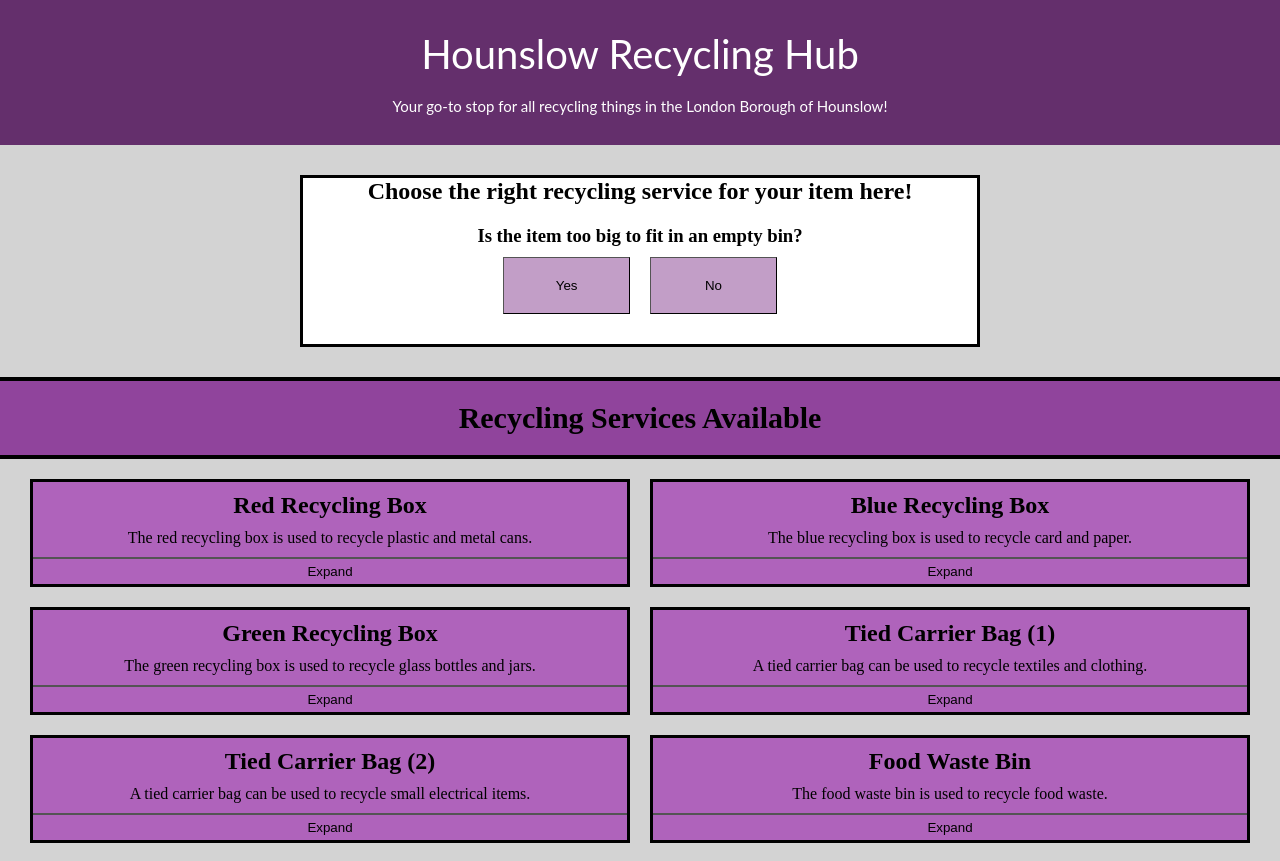
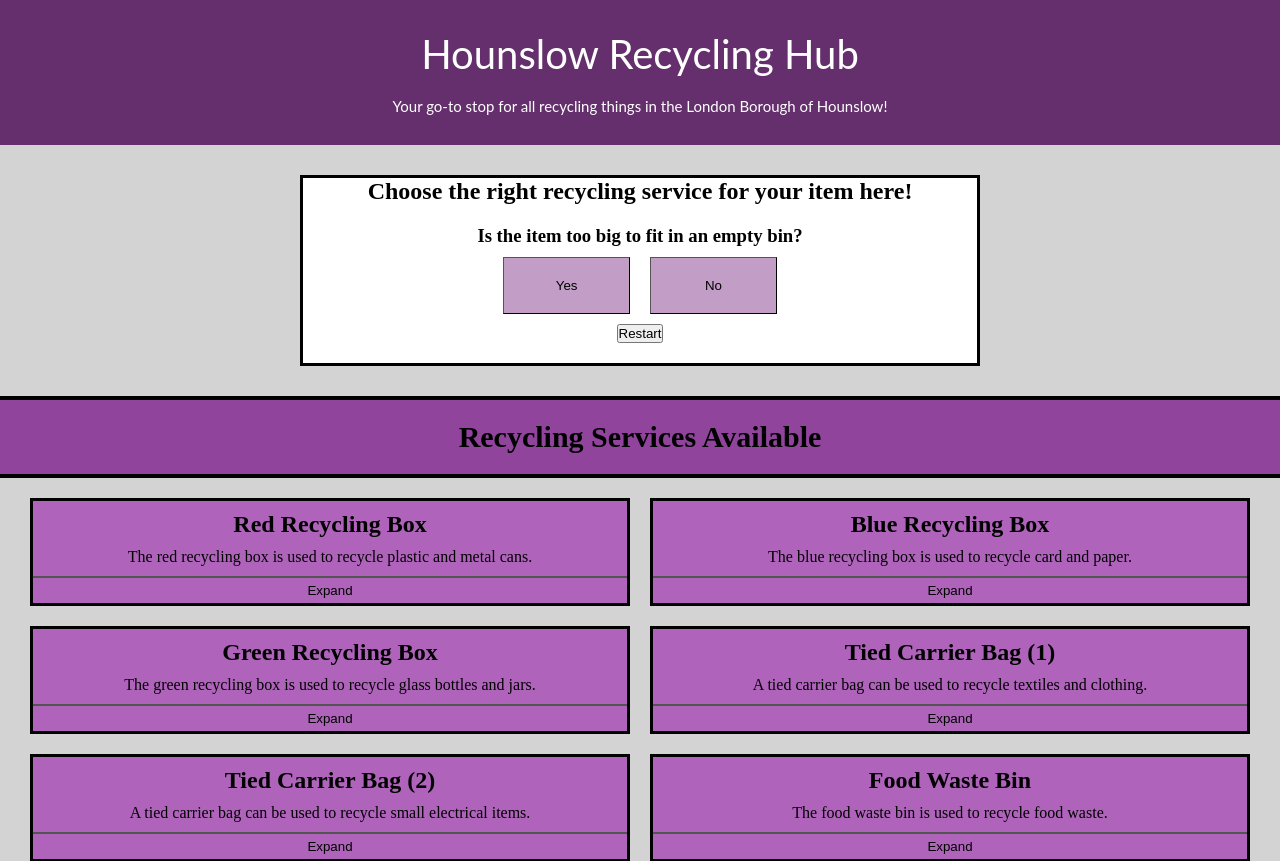
Before and after one commit to ajn2020/test, a Next.js app: page / in a window 1280 px wide. Shown: the top 861 px of the page. Built offline with nearby package versions, Linux system fonts and the light colour scheme.

Commit message:
Add restart button

```diff
--- a/components/Quiz.tsx
+++ b/components/Quiz.tsx
@@ -205,6 +205,10 @@ const questions = [
 
   };
 
+  const handleReset = () => {
+    setCurrentQuestion(0);
+  };
+
   const currentQuizQuestion = questions[currentQuestion];
 
   return (
@@ -223,6 +227,7 @@ const questions = [
             </button>
         ))}
         </div>
+        <button onClick={handleReset}>Restart</button>
       </div>
     </div>
   );
```
